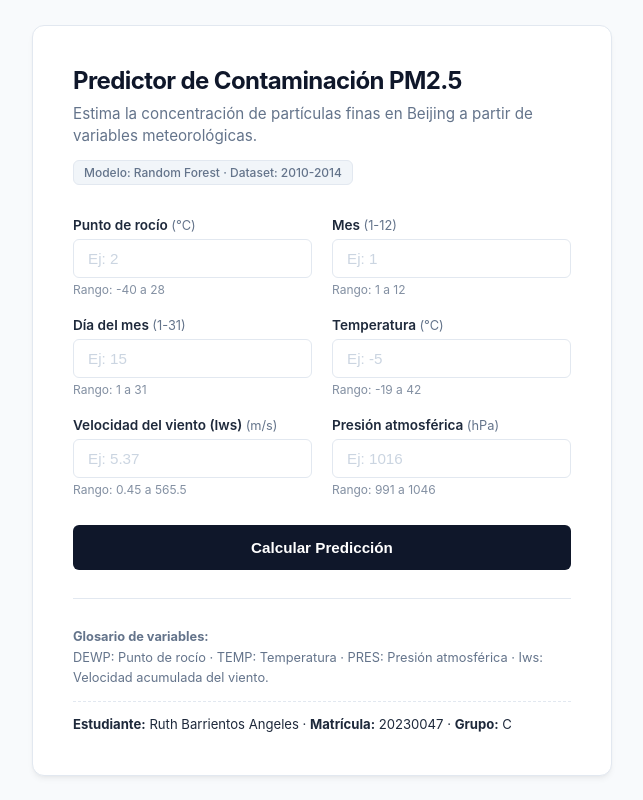
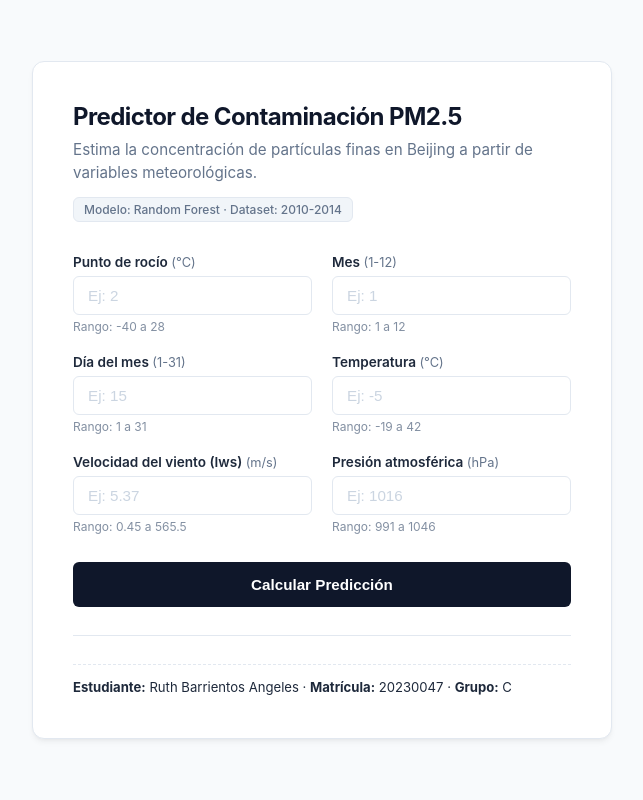
Before and after one commit to Rutish0345/Deploy-PM2.5-predictor-, a Flask app: page / in a window 1280 px wide. Shown: the whole page, without its empty margins (318-961 px from the left). Run offline with Flask 3, Linux system fonts and the light colour scheme.

Commit message:
Rediseno: interfaz limpia y minimalista

```diff
--- a/templates/index.html
+++ b/templates/index.html
@@ -249,9 +249,6 @@
   <hr class="divider">
 
   <div class="info-footer">
-    <p><strong>Glosario de variables:</strong></p>
-    <p>DEWP: Punto de rocío · TEMP: Temperatura · PRES: Presión atmosférica · Iws: Velocidad acumulada del viento.</p>
-
     <div class="authorship">
       <strong>Estudiante:</strong> Ruth Barrientos Angeles · <strong>Matrícula:</strong> 20230047 · <strong>Grupo:</strong> C
     </div>
```
